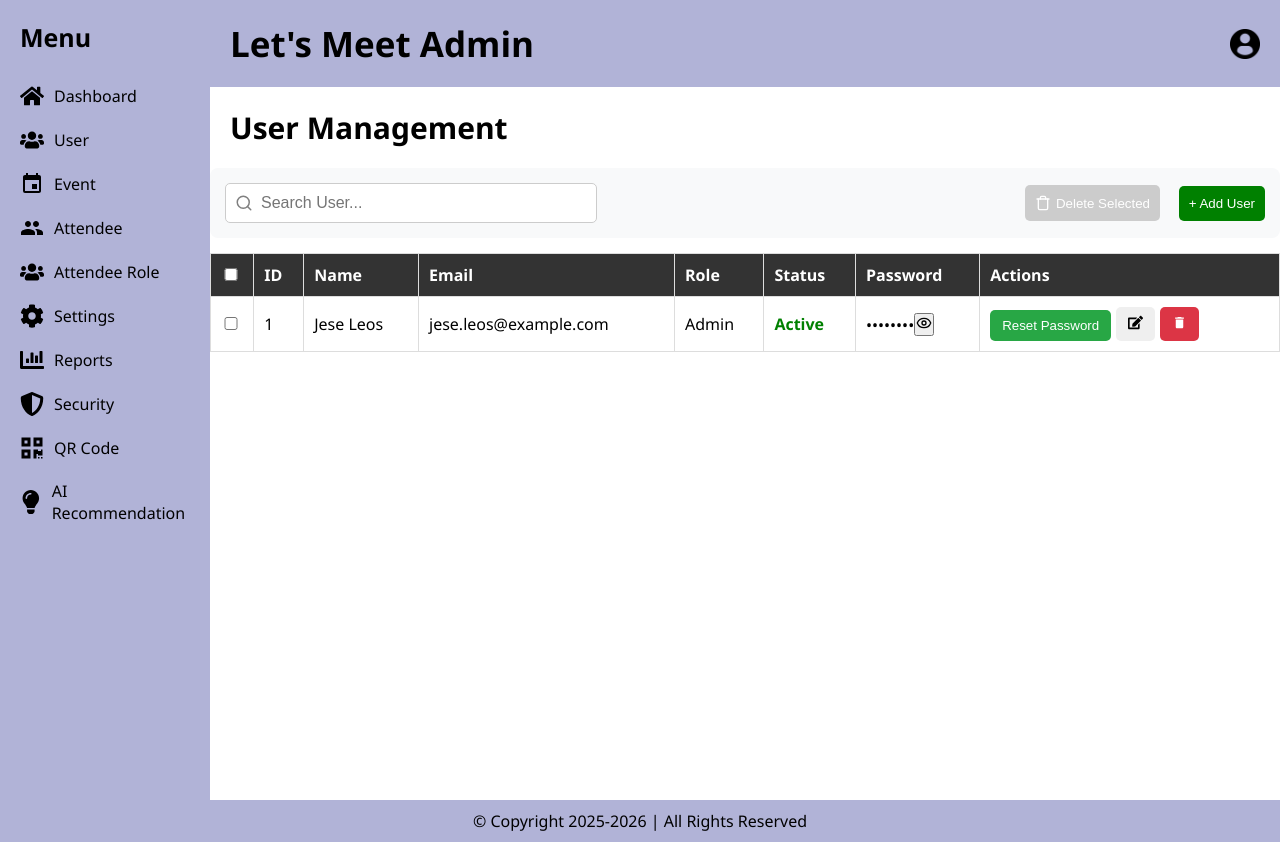
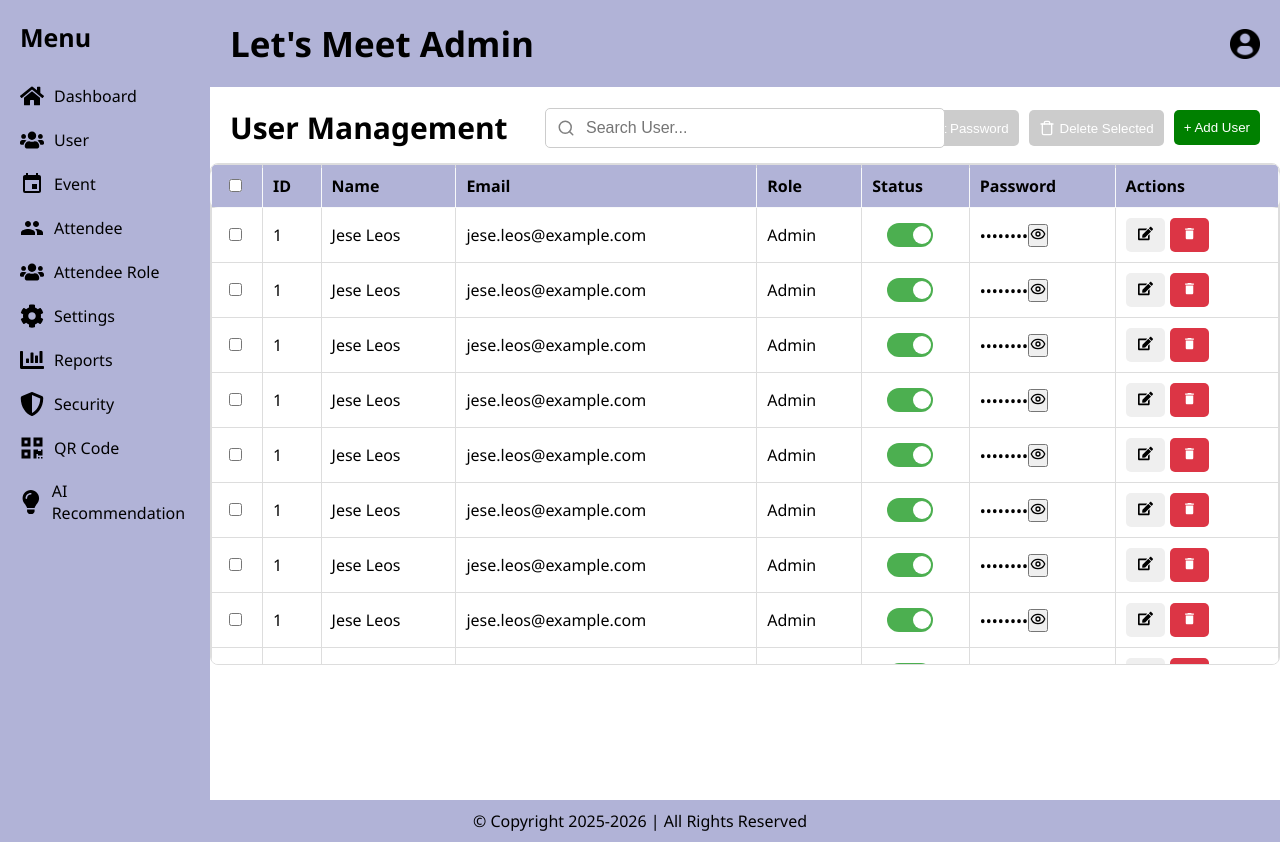
Before and after one commit to KiranChoudhary003/letsMeetAdmin, a React (Create React App) app: page /userManagement in a window 1280 px wide. Built offline with nearby package versions, Linux system fonts and the light colour scheme.

Commit message:
new update

```diff
--- a/src/components/AttendeeManagement/ProfilePagecss.js
+++ b/src/components/AttendeeManagement/ProfilePagecss.js
@@ -53,9 +53,9 @@ const Wrapper = styled.section`
     text-align: left;
     background: white;
   }
-
+/////*
   .profile-header {
-  font-size: 35px;
+  font-size: 32px;
   font-weight: bold;
   margin-bottom: 10px;
   color:rgba(0, 0, 0, 0.58)
@@ -63,7 +63,7 @@ const Wrapper = styled.section`
   text-align: left; /* Aligns text to the left */
   position: absolute;
   top: 100px;
-  left: 250px;
+  left: 230px;
 }
 
   .profile-info {
@@ -301,6 +301,29 @@ const Wrapper = styled.section`
 }
 
 
+.toggle-buttons {
+  display: flex;
+  justify-content: center;
+  gap: 20px;
+  margin-top: 24px;
+  margin-bottom: 16px;
+}
+
+.toggle-btn {
+  padding: 10px 20px;
+  border: none;
+  background-color: #007bff;
+  color: white;
+  border-radius: 8px;
+  cursor: pointer;
+  transition: background 0.3s;
+}
+
+.toggle-btn:hover {
+  background-color: #0056b3;
+}
+
+
 `;
 
 export default Wrapper;
--- a/src/components/AttendeeManagement/style.js
+++ b/src/components/AttendeeManagement/style.js
@@ -10,7 +10,26 @@ const Wrapper = styled.section`
   h2 {
     font-size : 30px;
     margin: 20px;
+
   }
+   .header-container {
+  display: flex;
+  justify-content: space-between;
+  align-items: center;
+  margin-bottom: 20px; /* spacing before table */
+  gap: 20px;
+  flex-wrap: wrap; /* ensures responsive layout */
+}
+
+.heading {
+  margin: 0;
+  font-size: 30px;
+  font-weight: 600;
+  margin-top:-25px;
+  margin-left:-20px;
+   font-weight: 700;
+}
+
 
   .title {
     font-size: 1.6rem;
@@ -18,21 +37,33 @@ const Wrapper = styled.section`
     margin-bottom: 16px;
     color: #333;
   }
+  .search-container {
+  width: 100%;
+  display: flex;
+  justify-content: center;   /* Center the search box horizontally */
+  margin: 16px 0 24px 0;     /* Top and bottom margin */
+}
+
 .search-box {
   position: relative;
   display: flex;
   align-items: center;
+  width: 100%;
+  max-width: 400px;
+  margin-top:-100px;
+  margin-left:100px;      /* Optional: limit width */
 }
 
 .search-icon {
-
   position: absolute;
   left: 12px;
   color: #888;
+  pointer-events: none;       /* Allow clicking through to input */
 }
 
 .search-input {
-    padding: 10px 12px 10px 36px;
+  width: 100%;
+  padding: 10px 12px 10px 36px; /* Leave space for the icon */
   border: 1px solid #ccc;
   border-radius: 8px;
   font-size: 1rem;
@@ -41,18 +72,21 @@ const Wrapper = styled.section`
 }
 
 .search-input:focus {
-    border-color: #007bff;
-    box-shadow: 0 0 5px rgba(0, 123, 255, 0.5);
+  border-color:black;
+  box-shadow: black;
+
 }
+
 
   /* Scrollable Table Container */
   .table-container {
-    max-height: 450px; /* Increase height for better scrolling */
+    max-height: 500px; /* Increase height for better scrolling */
     overflow-y: auto;
     overflow-x: auto;
     border-radius: 8px;
     border: 1px solid #ddd;
     background-color: white;
+    margin-top:-60px;
   }
 
   .attendee-table {
@@ -64,17 +98,16 @@ const Wrapper = styled.section`
 
   /* Fixed Header Styling */
   .attendee-table thead th {
-    background-color: #222; /* Dark black header */
-    color: white;
+    background-color: rgb(177,179,215);
+    color: black;
     font-size: 1rem;
-    font-weight: 600;
+    font-weight: 700;
     padding: 14px;
     text-align: left;
     position: sticky;
     top: 0;
     z-index: 100;
-    border-bottom: 2px solid #444;
-    border-right: 1px solid #444;
+
   }
 
   .attendee-table thead th:last-child {
@@ -94,13 +127,15 @@ const Wrapper = styled.section`
   .attendee-table th,
   .attendee-table td {
     padding: 14px;
+
     text-align: left;
     border-bottom: 1px solid #ddd;
     border-right: 1px solid #ddd;
   }
 
   .attendee-table td:last-child {
-    border-right: none; /* Remove right border for last column */
+    border-right: none;
+     /* Remove right border for last column */
   }
 
   /* Alternating Row Colors for Better Readability */
@@ -115,7 +150,7 @@ const Wrapper = styled.section`
   }
 
   .table-container::-webkit-scrollbar-thumb {
-    background-color: #aaa;
+    background-color: white;
     border-radius: 6px;
   }
 
--- a/src/components/UserManagement/index.jsx
+++ b/src/components/UserManagement/index.jsx
@@ -7,6 +7,160 @@ import { Search } from "lucide-react";
 
 const UserManagement = () => {
   const [users, setUsers] = useState([
+    {
+      id: 1,
+      first_name: "Jese",
+      middle_name: "",
+      last_name: "Leos",
+      email: "jese.leos@example.com",
+      role: "Admin",
+      role_id: 3,
+      linkedin_url: "https://linkedin.com/in/jeseleos",
+      password: "admin123",
+      status: "Active",
+      selected: false,
+      showPassword: false
+    },
+    {
+      id: 1,
+      first_name: "Jese",
+      middle_name: "",
+      last_name: "Leos",
+      email: "jese.leos@example.com",
+      role: "Admin",
+      role_id: 3,
+      linkedin_url: "https://linkedin.com/in/jeseleos",
+      password: "admin123",
+      status: "Active",
+      selected: false,
+      showPassword: false
+    },
+    {
+      id: 1,
+      first_name: "Jese",
+      middle_name: "",
+      last_name: "Leos",
+      email: "jese.leos@example.com",
+      role: "Admin",
+      role_id: 3,
+      linkedin_url: "https://linkedin.com/in/jeseleos",
+      password: "admin123",
+      status: "Active",
+      selected: false,
+      showPassword: false
+    },
+    {
+      id: 1,
+      first_name: "Jese",
+      middle_name: "",
+      last_name: "Leos",
+      email: "jese.leos@example.com",
+      role: "Admin",
+      role_id: 3,
+      linkedin_url: "https://linkedin.com/in/jeseleos",
+      password: "admin123",
+      status: "Active",
+      selected: false,
+      showPassword: false
+    },
+    {
+      id: 1,
+      first_name: "Jese",
+      middle_name: "",
+      last_name: "Leos",
+      email: "jese.leos@example.com",
+      role: "Admin",
+      role_id: 3,
+      linkedin_url: "https://linkedin.com/in/jeseleos",
+      password: "admin123",
+      status: "Active",
+      selected: false,
+      showPassword: false
+    },
+    {
+      id: 1,
+      first_name: "Jese",
+      middle_name: "",
+      last_name: "Leos",
+      email: "jese.leos@example.com",
+      role: "Admin",
+      role_id: 3,
+      linkedin_url: "https://linkedin.com/in/jeseleos",
+      password: "admin123",
+      status: "Active",
+      selected: false,
+      showPassword: false
+    },
+    {
+      id: 1,
+      first_name: "Jese",
+      middle_name: "",
+      last_name: "Leos",
+      email: "jese.leos@example.com",
+      role: "Admin",
+      role_id: 3,
+      linkedin_url: "https://linkedin.com/in/jeseleos",
+      password: "admin123",
+      status: "Active",
+      selected: false,
+      showPassword: false
+    },
+    {
+      id: 1,
+      first_name: "Jese",
+      middle_name: "",
+      last_name: "Leos",
+      email: "jese.leos@example.com",
+      role: "Admin",
+      role_id: 3,
+      linkedin_url: "https://linkedin.com/in/jeseleos",
+      password: "admin123",
+      status: "Active",
+      selected: false,
+      showPassword: false
+    },
+    {
+      id: 1,
+      first_name: "Jese",
+      middle_name: "",
+      last_name: "Leos",
+      email: "jese.leos@example.com",
+      role: "Admin",
+      role_id: 3,
+      linkedin_url: "https://linkedin.com/in/jeseleos",
+      password: "admin123",
+      status: "Active",
+      selected: false,
+      showPassword: false
+    },
+    {
+      id: 1,
+      first_name: "Jese",
+      middle_name: "",
+      last_name: "Leos",
+      email: "jese.leos@example.com",
+      role: "Admin",
+      role_id: 3,
+      linkedin_url: "https://linkedin.com/in/jeseleos",
+      password: "admin123",
+      status: "Active",
+      selected: false,
+      showPassword: false
+    },
+    {
+      id: 1,
+      first_name: "Jese",
+      middle_name: "",
+      last_name: "Leos",
+      email: "jese.leos@example.com",
+      role: "Admin",
+      role_id: 3,
+      linkedin_url: "https://linkedin.com/in/jeseleos",
+      password: "admin123",
+      status: "Active",
+      selected: false,
+      showPassword: false
+    },
     {
       id: 1,
       first_name: "Jese",
@@ -45,6 +199,8 @@ const UserManagement = () => {
     };
 
 
+
+
   const getNextId = () => users.reduce((maxId, user) => Math.max(maxId, user.id), 0) + 1;
 
   const updateUsers = (updatedUsers) => setUsers(updatedUsers.map((user, index) => ({ ...user, id: index + 1 })));
@@ -60,6 +216,11 @@ const UserManagement = () => {
   const handleDelete = (id) => window.confirm("Are you sure you want to delete this user?") && updateUsers(users.filter(user => user.id !== id));
 
   const handleBulkDelete = () => window.confirm("Are you sure you want to delete the selected users?") && updateUsers(users.filter(user => !user.selected));
+   const handleResetButton = () =>{ if (window.confirm("Are you sure you want to Reset Password for the selected users?"))
+    {
+      alert(`Link Send successfully for Selected Users`);}
+    };
+
 
   const handleToggleStatus = (id) => window.confirm("Are you sure you want to change the status?") && setUsers(users.map(user => user.id === id ? { ...user, status: user.status === "Active" ? "Banned" : "Active" } : user));
   const handleTogglePassword = (id) => {
@@ -98,16 +259,34 @@ const UserManagement = () => {
             className="search-box"
           />
         </div>
+          <div className="header-buttons">
+
         <button
+
+          className={`bulk-reset-btn ${users.some(user => user.selected) ? "active" : ""}`}
+          onClick={handleResetButton}
+          disabled={!users.some(user => user.selected)}
+        >
+         Reset Password
+        </button>
+           <div className="header-right">
+        <button
+
           className={`bulk-delete-btn ${users.some(user => user.selected) ? "active" : ""}`}
           onClick={handleBulkDelete}
           disabled={!users.some(user => user.selected)}
         >
           <Trash size={16} /> Delete Selected
         </button>
+        </div>
+         <div className="header-left">
+        <button className="add-btn" onClick={() => openModal("add")}>+ Add User</button>
+        </div>
 
-        <button className="add-btn" onClick={() => openModal("add")}>+ Add User</button>
+
+        </div>
       </div>
+
       <div className="table-container">
         <table>
           <thead>
@@ -125,13 +304,23 @@ const UserManagement = () => {
 .map(user => (
               <tr key={user.id}>
                 <td><input type="checkbox" checked={user.selected} onChange={() => handleSelectUser(user.id)} /></td>
+
                 <td>{user.id}</td>
                 <td>{`${user.first_name || ""} ${user.middle_name || ""} ${user.last_name || ""}`.trim()}</td>
                 <td>{user.email}</td>
                 <td>{user.role} </td>
+<td>
+  <label className="switch">
+    <input
+      type="checkbox"
+      checked={user.status === "Active"}
+      onChange={() => handleToggleStatus(user.id)}
+    />
+    <span className="slider round"></span>
+  </label>
+</td>
+                <td>
 
-                <td className={`status-text ${user.status.toLowerCase()}`} onClick={() => handleToggleStatus(user.id)} style={{ cursor: "pointer" }}>{user.status}</td>
-                <td>
                   {user.showPassword ? user.password : "••••••••"}
                   <button onClick={() => handleTogglePassword(user.id)} className="password">
                     {user.showPassword ? <EyeOff size={16} /> : <Eye size={16} />}
@@ -139,9 +328,6 @@ const UserManagement = () => {
                 </td>
                 <td>
                   <div className="button">
-                    <button className="reset-btn" onClick={() => openModal("reset-password", user)}>
-                      Reset Password
-                    </button>
 
                     <button className="edit-btn" onClick={() => openModal("edit", user)}>
                       <FaEdit size={15} /> {/* Edit Icon */}
--- a/src/components/UserManagement/style.js
+++ b/src/components/UserManagement/style.js
@@ -12,37 +12,134 @@ const Wrapper = styled.section`
     margin: 20px;
   }
 
+   ////*
   .header {
+  position: relative;
   display: flex;
-    width : 100%;
-    box-sizing : border-box;
   justify-content: space-between;
   align-items: center;
-    padding: 15px;
+  width: 100%;
+  padding: 20px;
+  box-sizing: border-box;
   background: #f8f9fa;
   border-radius: 8px;
-    margin-bottom: 15px;
+  margin-bottom: -65px;
+
+
+}
+     .table-container {
+  max-height: 500px;  /* or any height you want */
+  overflow-y: auto;
+  padding: 0px;       /* scrollable padding */
+  border: 1px solid #ddd;
+  border-radius: 8px;
+  background: #fff;
+  margin-top: 20px;
+}
+  .switch {
+  position: relative;
+  display: inline-block;
+  width: 46px;
+  height: 24px;
+  left:15px;
 }
 
-  /* 🔎 Search Bar with Icon */
+.switch input {
+  opacity: 0;
+  width: 0;
+  height: 0;
+}
+
+.slider {
+  position: absolute;
+  cursor: pointer;
+  top: 0; left: 0; right: 0; bottom: 0;
+  background-color: #ccc;
+  transition: 0.4s;
+  border-radius: 34px;
+}
+
+.slider:before {
+  position: absolute;
+  content: "";
+  height: 18px;
+  width: 18px;
+  left: 4px;
+  bottom: 3px;
+  background-color: white;
+  transition: 0.4s;
+  border-radius: 50%;
+}
+
+input:checked + .slider {
+  background-color: #4caf50; /* Green when active */
+}
+
+input:checked + .slider:before {
+  transform: translateX(22px);
+}
+
+
 .search-container {
-    position: relative;
-    width: 300px;
+  position: absolute;
+  top: -100%;
+  left: 50%;
+  transform: translate(-50%, -50%);
+  width: 100%;
+  max-width: 400px;
+  display: flex;
+  justify-content: center;
+  z-index: 1;
 }
 
 .search-box {
   width: 100%;
-    padding: 10px 35px;
+  padding: 10px 35px 10px 40px;
   border: 1px solid #ccc;
   border-radius: 5px;
+  font-size: 16px;
+  box-sizing: border-box;
 }
 
 .search-icon {
   position: absolute;
-    left: 10px;
+  left: 12px;
   top: 50%;
   transform: translateY(-50%);
   color: gray;
+  font-size: 18px;
+  pointer-events: none;
+}
+.bulk-reset-btn {
+  background: #ccc;
+  color: white;
+  padding: 10px;
+  border: none;
+  cursor: not-allowed;
+  border-radius: 5px;
+  display: flex;
+  align-items: center;
+  gap: 5px;
+}
+
+.bulk-reset-btn.active {
+  background: #28a745; /* Green */
+  cursor: pointer;
+}
+
+.bulk-reset-btn.active:hover {
+  background: #218838; /* Darker green on hover */
+}
+
+
+  /* Button container on top-right */
+.header-buttons {
+  display: flex;
+  gap: 10px;
+  position: absolute;
+  right: 20px;
+  top: -100%;
+  transform: translateY(-50%);
 }
 
 /* ✅ Add User Button */
@@ -52,6 +149,7 @@ const Wrapper = styled.section`
   padding: 10px;
   border: none;
   cursor: pointer;
+
   border-radius: 5px;
 }
 
@@ -66,8 +164,6 @@ const Wrapper = styled.section`
   display: flex;
   align-items: center;
   gap: 5px;
-    position : absolute;
-    right : 120px;
 }
 
 /* 🔴 Active Bulk Delete Button */
@@ -76,15 +172,11 @@ const Wrapper = styled.section`
   cursor: pointer;
 }
 
-  .table-container{
-    max-height : 450px;
-    overflow-y : auto;
+.bulk-delete-btn.active:hover {
+  background: #c82333;
 }
 
-  .bulk-delete-btn.active:hover {
-    background: #c82333;
-    cursor: pointer;
-  }
+
 
   table {
     width: 100%;
@@ -92,21 +184,30 @@ const Wrapper = styled.section`
     background: #fff;
   }
 
-  thead{
-    position : sticky;
-    top : 0;
+  thead {
+  position: sticky;
+  top: 0;
+  background: rgb(177,179,215); /* 🔵 Dark Blue Background */
+  color: white;         /* 🟨 White Text */
+  z-index: 1;
 }
 
-  th, td {
+th {
+  border: 1px solid #ddd;
+  padding: 10px;
+  text-align: left;
+  color: black;         /* 🟨 Ensures header text is white */
+  background:rgb(177,179,215);  /* 🔵 Matching background */
+}
+   td {
   border: 1px solid #ddd;
     padding: 10px;
     text-align: left;
   }
 
-  th {
-    background: #333;
-    color: white;
-  }
+
+
+ /////*
 
   .actions {
     display: flex;
@@ -123,6 +224,7 @@ const Wrapper = styled.section`
     align-items: center;
     gap: 5px;
   }
+
 
 
  .edit-btn {
@@ -191,26 +293,6 @@ const Wrapper = styled.section`
 
 
 
-/* 🏷️ Toggle Button Styling */
-.toggle-btn {
-  cursor: pointer;
-  background: #f8f9fa; /* Light gray background */
-  border: 1px solid #bbb; /* Softer border */
-  padding: 6px 10px; /* Better spacing */
-  border-radius: 6px; /* Smoother curves */
-  transition: background 0.3s, border 0.3s; /* Smooth hover effect */
-}
-
-/* 🏷️ Hover & Focus Effects */
-.toggle-btn:hover {
-  background: #e0e0e0; /* Darker gray on hover */
-  border-color: #888;
-}
-
-.toggle-btn:focus {
-  outline: none;
-  box-shadow: 0 0 5px rgba(0, 0, 0, 0.2);
-}
 
 
  /* 🔲 Modal Overlay */
```
Also changed, not shown: src/components/AttendeeManagement/ProfilePage.jsx (+20 -1 lines), src/components/AttendeeManagement/index.jsx (+105 -5 lines). Lines whose indentation alone changed are shown as unchanged.
